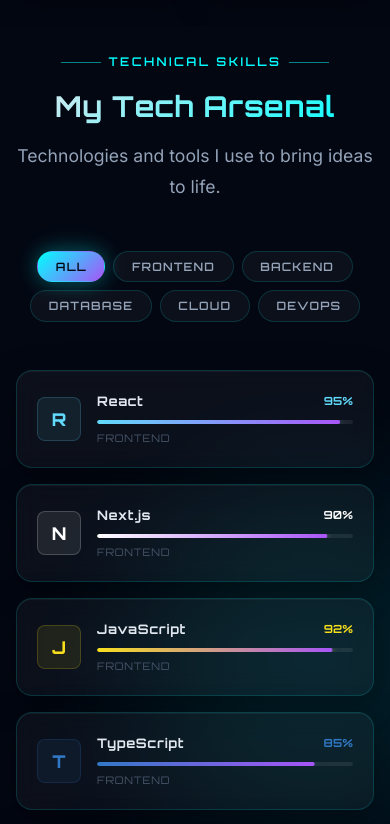
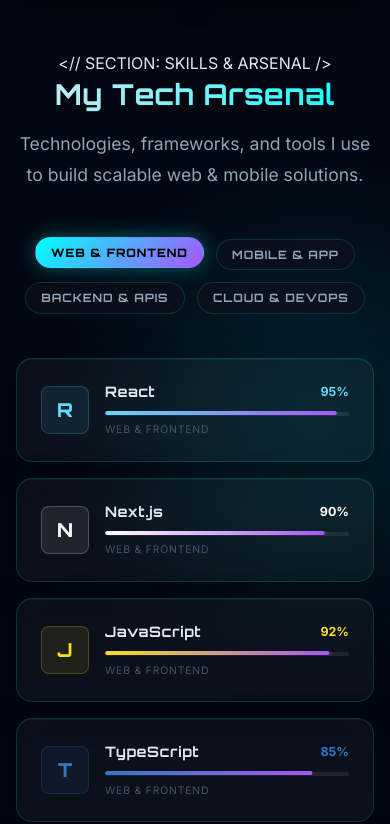
Before and after one commit to mardy-technology-ltd/john-liton-mardy-portfolio, a Next.js app: page / in a window 390 px wide. Shown: the part 2320-3144 px from the top of the page. Built offline with nearby package versions, Linux system fonts and the light colour scheme.

Commit message:
Refactor Skills section with clean category tabs for Web and Mobile App development

```diff
--- a/src/components/sections/Skills.jsx
+++ b/src/components/sections/Skills.jsx
@@ -1,18 +1,16 @@
 'use client';
 
 import { useState } from 'react';
-import { motion } from 'framer-motion';
+import { motion, AnimatePresence } from 'framer-motion';
 import { skills } from '@/data/portfolio';
 import styles from './Skills.module.css';
 
-const categories = ['All', 'Frontend', 'Backend', 'Database', 'Cloud', 'DevOps'];
+const categories = ['Web & Frontend', 'Mobile & App', 'Backend & APIs', 'Cloud & DevOps'];
 
 export default function Skills() {
-  const [activeCategory, setActiveCategory] = useState('All');
+  const [activeCategory, setActiveCategory] = useState('Web & Frontend');
 
-  const filtered = activeCategory === 'All'
-    ? skills
-    : skills.filter((s) => s.category === activeCategory);
+  const filtered = skills.filter((s) => s.category === activeCategory);
 
   return (
     <section id="skills" className={`section ${styles.skills}`}>
@@ -26,10 +24,10 @@ export default function Skills() {
           viewport={{ once: true }}
           transition={{ duration: 0.6 }}
         >
-          <p className="section-label">Technical Skills</p>
+          <span className="section-tag">&lt;// SECTION: SKILLS &amp; ARSENAL /&gt;</span>
           <h2 className="section-title">My Tech Arsenal</h2>
           <p className="section-subtitle">
-            Technologies and tools I use to bring ideas to life.
+            Technologies, frameworks, and tools I use to build scalable web &amp; mobile solutions.
           </p>
         </motion.div>
 
@@ -52,22 +50,31 @@ export default function Skills() {
           ))}
         </motion.div>
 
-        {/* Skills Grid */}
-        <motion.div className={styles.grid} layout>
+        {/* Skills Grid with AnimatePresence */}
+        <AnimatePresence mode="wait">
+          <motion.div
+            key={activeCategory}
+            className={styles.grid}
+            initial={{ opacity: 0, y: 15 }}
+            animate={{ opacity: 1, y: 0 }}
+            exit={{ opacity: 0, y: -15 }}
+            transition={{ duration: 0.3 }}
+          >
             {filtered.map((skill, i) => (
               <motion.div
                 key={skill.name}
                 className={`glass-card ${styles.skillCard}`}
-              layout
-              initial={{ opacity: 0, scale: 0.8 }}
+                initial={{ opacity: 0, scale: 0.95 }}
                 animate={{ opacity: 1, scale: 1 }}
-              exit={{ opacity: 0, scale: 0.8 }}
-              transition={{ duration: 0.3, delay: i * 0.04 }}
-              whileHover={{ scale: 1.04, y: -4 }}
+                transition={{ duration: 0.3, delay: i * 0.05 }}
+                whileHover={{ scale: 1.03, y: -4 }}
                 style={{ '--skill-color': skill.color }}
               >
                 {/* Skill Icon circle */}
-              <div className={styles.skillIcon} style={{ background: `${skill.color}15`, borderColor: `${skill.color}30` }}>
+                <div
+                  className={styles.skillIcon}
+                  style={{ background: `${skill.color}15`, borderColor: `${skill.color}35` }}
+                >
                   <span className={styles.skillInitial} style={{ color: skill.color }}>
                     {skill.name.charAt(0)}
                   </span>
@@ -87,9 +94,8 @@ export default function Skills() {
                     <motion.div
                       className="progress-fill"
                       initial={{ scaleX: 0 }}
-                    whileInView={{ scaleX: skill.level / 100 }}
-                    viewport={{ once: true }}
-                    transition={{ duration: 1, delay: 0.2 + i * 0.05, ease: 'easeOut' }}
+                      animate={{ scaleX: skill.level / 100 }}
+                      transition={{ duration: 0.8, delay: 0.15 + i * 0.05, ease: 'easeOut' }}
                       style={{
                         background: `linear-gradient(90deg, ${skill.color}, var(--clr-purple))`,
                         boxShadow: `0 0 8px ${skill.color}60`,
@@ -103,11 +109,12 @@ export default function Skills() {
                 {/* Glow effect on hover */}
                 <div
                   className={styles.cardGlow}
-                style={{ background: `radial-gradient(circle at center, ${skill.color}10 0%, transparent 70%)` }}
+                  style={{ background: `radial-gradient(circle at center, ${skill.color}15 0%, transparent 70%)` }}
                 />
               </motion.div>
             ))}
           </motion.div>
+        </AnimatePresence>
       </div>
     </section>
   );
--- a/src/components/sections/Skills.module.css
+++ b/src/components/sections/Skills.module.css
@@ -1,64 +1,81 @@
-.skills { overflow: hidden; }
-.orb { top: 20%; right: -100px; opacity: 0.1; }
+.skills {
+  position: relative;
+  overflow: hidden;
+}
+
+.orb {
+  top: 20%;
+  right: -100px;
+  opacity: 0.1;
+}
 
 /* Filter buttons */
 .filters {
   display: flex;
   flex-wrap: wrap;
   justify-content: center;
-  gap: 0.5rem;
-  margin-bottom: 3rem;
+  gap: 0.75rem;
+  margin-bottom: 2.75rem;
 }
 
 .filterBtn {
-  padding: 0.45rem 1.1rem;
+  padding: 0.55rem 1.35rem;
   border-radius: var(--radius-full);
   border: 1px solid var(--clr-border);
-  background: var(--clr-surface);
+  background: rgba(16, 16, 28, 0.6);
   color: var(--clr-text-secondary);
   font-family: var(--font-heading);
-  font-size: 0.72rem;
-  font-weight: 600;
-  letter-spacing: 0.1em;
+  font-size: 0.78rem;
+  font-weight: 700;
+  letter-spacing: 0.08em;
   text-transform: uppercase;
   cursor: pointer;
-  transition: all var(--transition-base);
+  backdrop-filter: blur(8px);
+  -webkit-backdrop-filter: blur(8px);
+  transition: all 0.25s ease;
 }
 
 .filterBtn:hover {
-  color: var(--clr-text-primary);
-  border-color: var(--clr-border-hover);
+  color: var(--clr-cyan);
+  border-color: rgba(0, 255, 255, 0.4);
+  transform: translateY(-2px);
 }
 
 .filterActive {
-  background: linear-gradient(135deg, var(--clr-cyan), var(--clr-purple));
-  color: var(--clr-bg-primary) !important;
+  background: linear-gradient(135deg, var(--clr-cyan), var(--clr-purple)) !important;
+  color: #000000 !important;
+  font-weight: 800;
   border-color: transparent !important;
-  box-shadow: var(--glow-cyan);
+  box-shadow: 0 0 20px rgba(0, 255, 255, 0.35);
+  transform: translateY(-2px);
 }
 
 /* Skills Grid */
 .grid {
   display: grid;
-  grid-template-columns: repeat(auto-fill, minmax(240px, 1fr));
-  gap: 1rem;
+  grid-template-columns: repeat(3, 1fr);
+  gap: 1.25rem;
+  max-width: 1100px;
+  margin: 0 auto;
 }
 
 /* Skill Card */
 .skillCard {
-  padding: 1.25rem;
+  padding: 1.35rem 1.5rem;
   display: flex;
   align-items: center;
   gap: 1rem;
   position: relative;
   overflow: hidden;
+  border-radius: var(--radius-lg);
   cursor: default;
+  transition: transform 0.25s ease, border-color 0.25s ease, box-shadow 0.25s ease;
 }
 
 .skillIcon {
   flex-shrink: 0;
-  width: 44px;
-  height: 44px;
+  width: 48px;
+  height: 48px;
   border-radius: var(--radius-md);
   border: 1px solid;
   display: flex;
@@ -68,7 +85,7 @@
 
 .skillInitial {
   font-family: var(--font-heading);
-  font-size: 1.1rem;
+  font-size: 1.2rem;
   font-weight: 800;
 }
 
@@ -86,9 +103,9 @@
 
 .skillName {
   font-family: var(--font-heading);
-  font-size: 0.82rem;
+  font-size: 0.9rem;
   font-weight: 700;
-  letter-spacing: 0.05em;
+  letter-spacing: 0.04em;
   color: var(--clr-text-primary);
   white-space: nowrap;
   overflow: hidden;
@@ -96,8 +113,8 @@
 }
 
 .skillLevel {
-  font-family: var(--font-heading);
-  font-size: 0.7rem;
+  font-family: var(--font-mono);
+  font-size: 0.78rem;
   font-weight: 700;
   flex-shrink: 0;
   margin-left: 0.5rem;
@@ -107,10 +124,10 @@
   display: block;
   font-size: 0.65rem;
   color: var(--clr-text-muted);
-  font-family: var(--font-heading);
+  font-family: var(--font-mono);
   letter-spacing: 0.08em;
   text-transform: uppercase;
-  margin-top: 0.4rem;
+  margin-top: 0.45rem;
 }
 
 /* Hover glow overlay */
@@ -119,12 +136,29 @@
   inset: 0;
   pointer-events: none;
   opacity: 0;
-  transition: opacity var(--transition-base);
+  transition: opacity 0.25s ease;
   border-radius: inherit;
 }
 
-.skillCard:hover .cardGlow { opacity: 1; }
+.skillCard:hover .cardGlow {
+  opacity: 1;
+}
 
-@media (max-width: 768px) {
-  .grid { grid-template-columns: repeat(auto-fill, minmax(200px, 1fr)); }
+/* Responsive */
+@media (max-width: 1024px) {
+  .grid {
+    grid-template-columns: repeat(2, 1fr);
+  }
 }
+
+@media (max-width: 640px) {
+  .grid {
+    grid-template-columns: 1fr;
+    gap: 1rem;
+  }
+
+  .filterBtn {
+    padding: 0.45rem 0.95rem;
+    font-size: 0.72rem;
+  }
+}
--- a/src/data/portfolio.js
+++ b/src/data/portfolio.js
@@ -15,28 +15,33 @@ export const personalInfo = {
 };
 
 export const skills = [
-  // Frontend
-  { name: "React", category: "Frontend", color: "#61DAFB", level: 95 },
-  { name: "Next.js", category: "Frontend", color: "#FFFFFF", level: 90 },
-  { name: "JavaScript", category: "Frontend", color: "#F7DF1E", level: 92 },
-  { name: "TypeScript", category: "Frontend", color: "#3178C6", level: 85 },
-  { name: "Three.js", category: "Frontend", color: "#049EF4", level: 75 },
-  { name: "CSS / SCSS", category: "Frontend", color: "#CC6699", level: 88 },
+  // Web & Frontend
+  { name: "React", category: "Web & Frontend", color: "#61DAFB", level: 95 },
+  { name: "Next.js", category: "Web & Frontend", color: "#FFFFFF", level: 90 },
+  { name: "JavaScript", category: "Web & Frontend", color: "#F7DF1E", level: 92 },
+  { name: "TypeScript", category: "Web & Frontend", color: "#3178C6", level: 85 },
+  { name: "Three.js", category: "Web & Frontend", color: "#049EF4", level: 75 },
+  { name: "CSS / SCSS", category: "Web & Frontend", color: "#CC6699", level: 88 },
 
-  // Backend
-  { name: "Node.js", category: "Backend", color: "#68A063", level: 88 },
-  { name: "Express.js", category: "Backend", color: "#AAAAAA", level: 85 },
-  { name: "Python", category: "Backend", color: "#FFD43B", level: 80 },
-  { name: "REST API", category: "Backend", color: "#FF6B6B", level: 90 },
-  { name: "GraphQL", category: "Backend", color: "#E10098", level: 70 },
+  // Mobile & App
+  { name: "React Native", category: "Mobile & App", color: "#61DAFB", level: 88 },
+  { name: "Flutter", category: "Mobile & App", color: "#54C5F8", level: 82 },
+  { name: "Firebase", category: "Mobile & App", color: "#FFCA28", level: 85 },
+  { name: "Mobile UI/UX", category: "Mobile & App", color: "#FF6B9D", level: 86 },
 
-  // Database & Cloud
-  { name: "MongoDB", category: "Database", color: "#4DB33D", level: 85 },
-  { name: "PostgreSQL", category: "Database", color: "#336791", level: 78 },
-  { name: "Firebase", category: "Cloud", color: "#FFCA28", level: 80 },
-  { name: "AWS", category: "Cloud", color: "#FF9900", level: 72 },
-  { name: "Docker", category: "DevOps", color: "#2496ED", level: 75 },
-  { name: "Git", category: "DevOps", color: "#F05032", level: 95 },
+  // Backend & APIs
+  { name: "Node.js", category: "Backend & APIs", color: "#68A063", level: 88 },
+  { name: "Express.js", category: "Backend & APIs", color: "#AAAAAA", level: 85 },
+  { name: "Python", category: "Backend & APIs", color: "#FFD43B", level: 80 },
+  { name: "REST API", category: "Backend & APIs", color: "#FF6B6B", level: 90 },
+  { name: "GraphQL", category: "Backend & APIs", color: "#E10098", level: 72 },
+
+  // Cloud & DevOps
+  { name: "MongoDB", category: "Cloud & DevOps", color: "#4DB33D", level: 85 },
+  { name: "PostgreSQL", category: "Cloud & DevOps", color: "#336791", level: 80 },
+  { name: "Docker", category: "Cloud & DevOps", color: "#2496ED", level: 78 },
+  { name: "AWS", category: "Cloud & DevOps", color: "#FF9900", level: 75 },
+  { name: "Git", category: "Cloud & DevOps", color: "#F05032", level: 95 },
 ];
 
 export const projects = [
```
Lines whose indentation alone changed are shown as unchanged.
